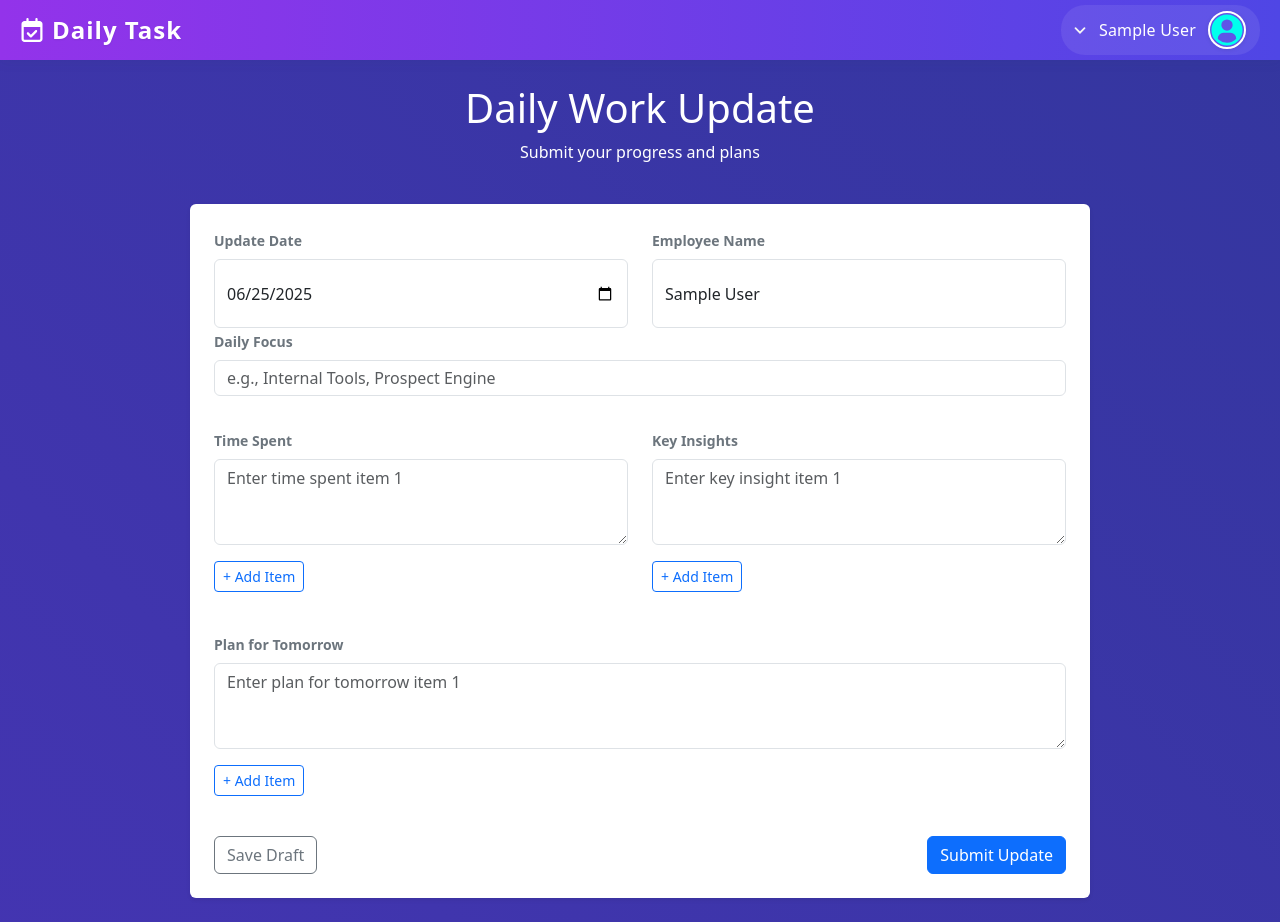
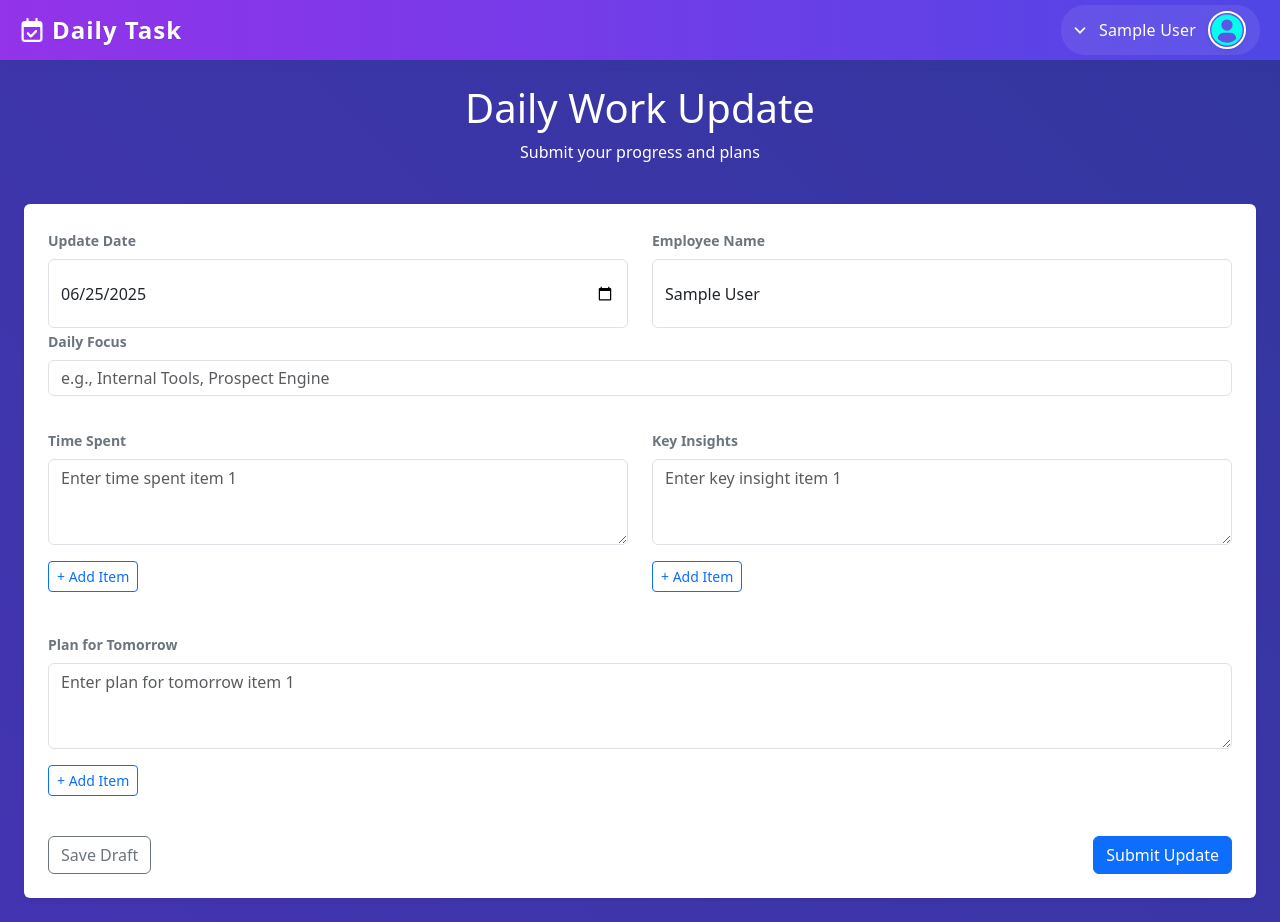
Before and after one commit to antor9732/DailyTask-app, a Vue app: page /daily-update in a window 1280 px wide. Built offline with nearby package versions, Linux system fonts and the light colour scheme; sample sign-in values are in the browser's storage.

Commit message:
dailyUpdate page layout change

```diff
--- a/src/components/DailyUpdateForm.vue
+++ b/src/components/DailyUpdateForm.vue
@@ -119,7 +119,7 @@ function saveDraft() {
     <form
       @submit.prevent="submitUpdate"
       class="bg-white p-4 rounded shadow-sm w-100"
-      style="max-width: 900px;"
+
     >
       <div class="row mb-3">
         <div class="col-md-6 mb-3 mb-md-0">
```
